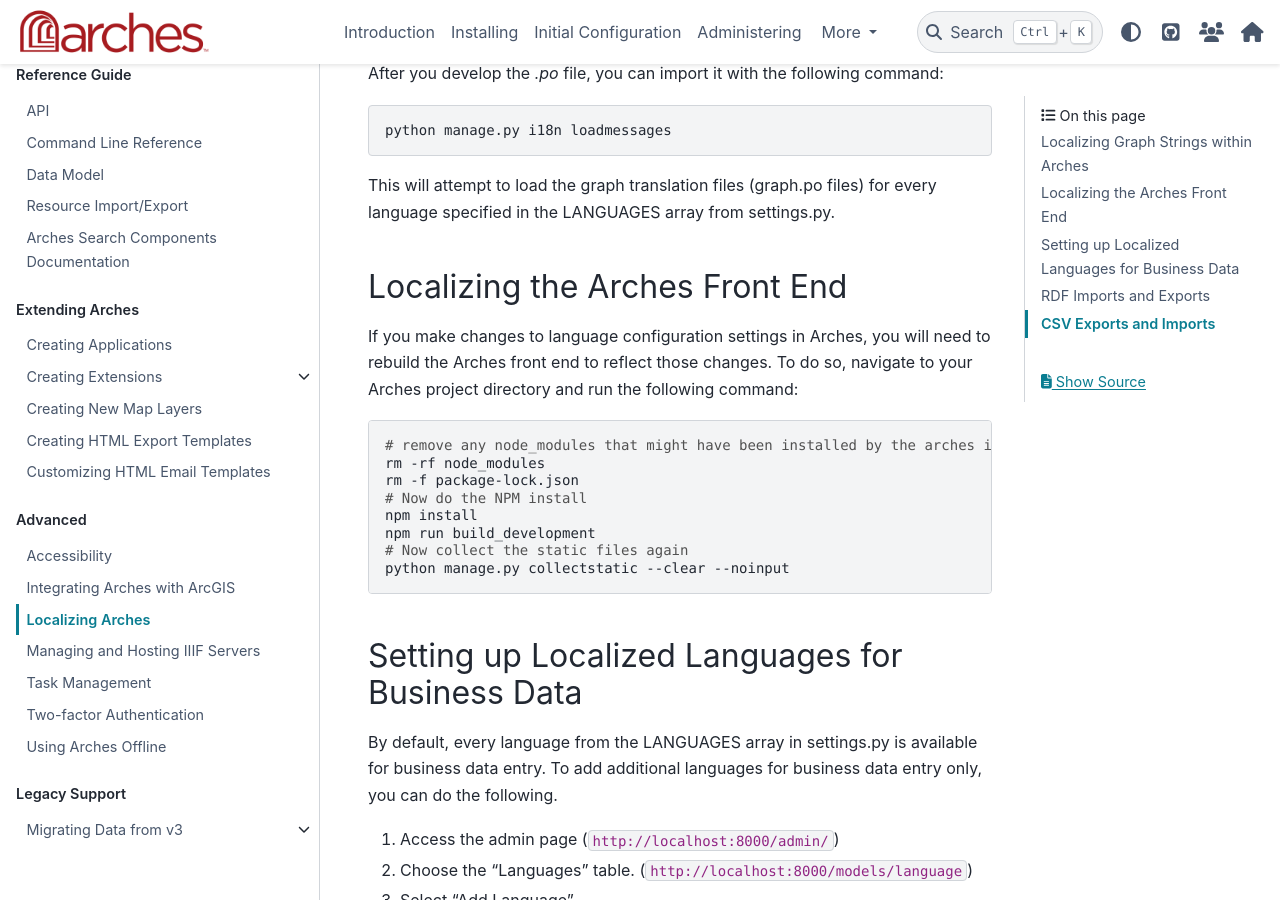
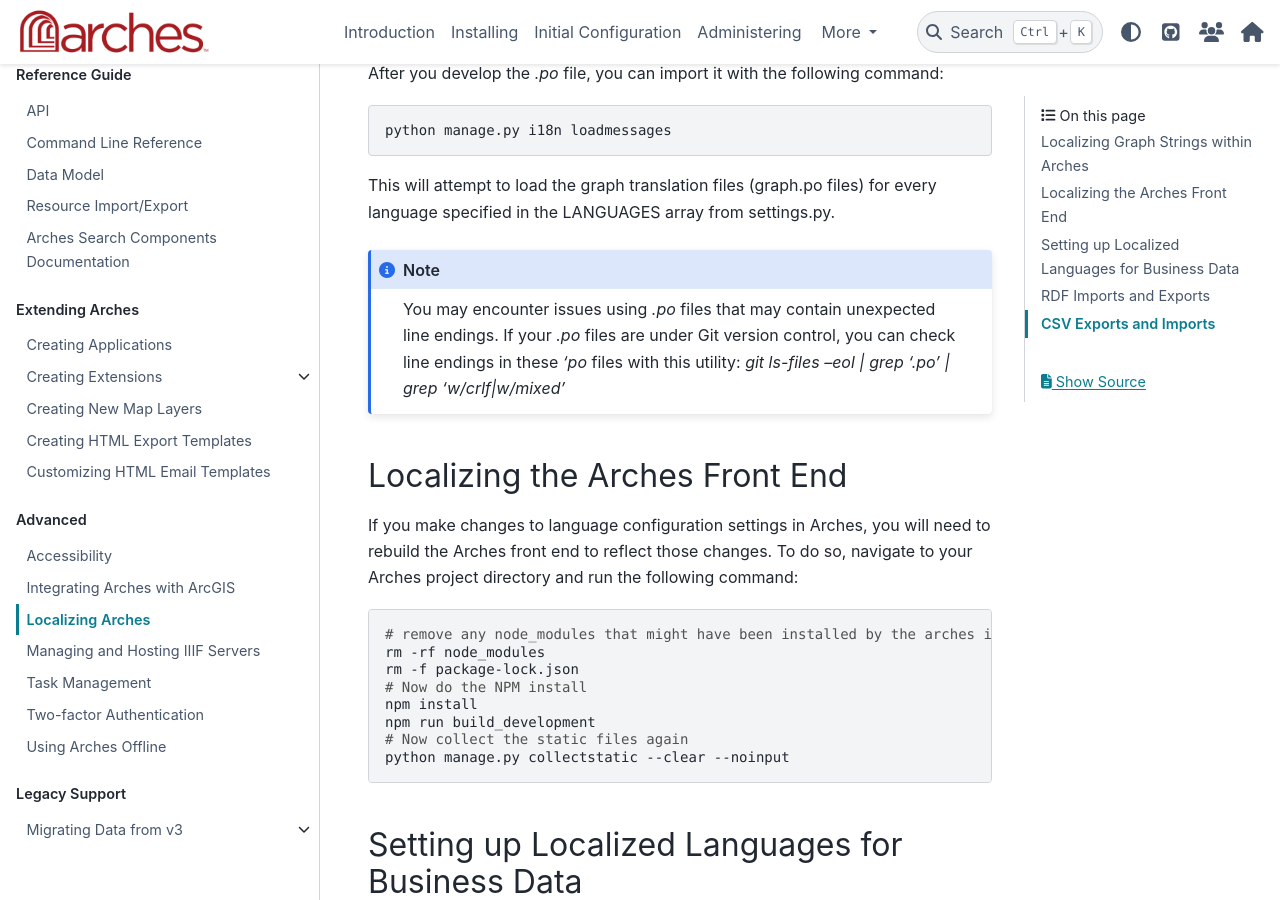
Before and after one commit to archesproject/arches-docs, a Sphinx documentation site: the page built from docs/developing/advanced/localizing-arches.rst, in a window 1280 px wide and 900 px high, scrolled down 2331 px. Built offline with Sphinx 7.4.7 and the PyData theme 0.15.4, drawn with Linux system fonts in a browser that asks for light colours.

Commit message:
Added a note about line endings

```diff
--- a/docs/developing/advanced/localizing-arches.rst
+++ b/docs/developing/advanced/localizing-arches.rst
@@ -102,8 +102,13 @@
 
     python manage.py i18n loadmessages
 
-This will attempt to load the graph translation files (graph.po files) for every language specified
-in the LANGUAGES array from settings.py.
+This will attempt to load the graph translation files (graph.po files) for every language specified in the LANGUAGES array from settings.py.
+
+
+.. note::
+  You may encounter issues using `.po` files that may contain unexpected line endings. If your `.po` files are under Git version control, you can check line endings in these `'po` files with this utility:
+  `git ls-files --eol | grep '\.po' | grep 'w/crlf\|w/mixed'`
+
 
 
 *******************************
```
